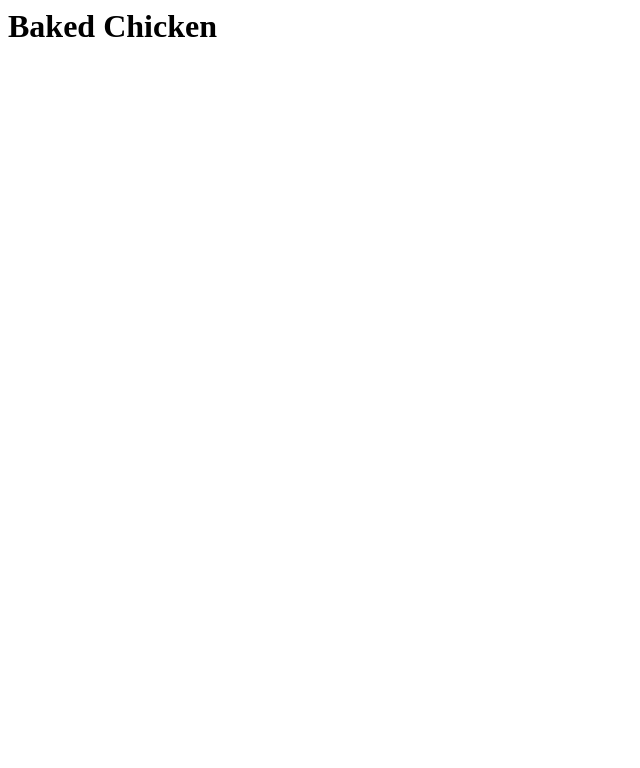
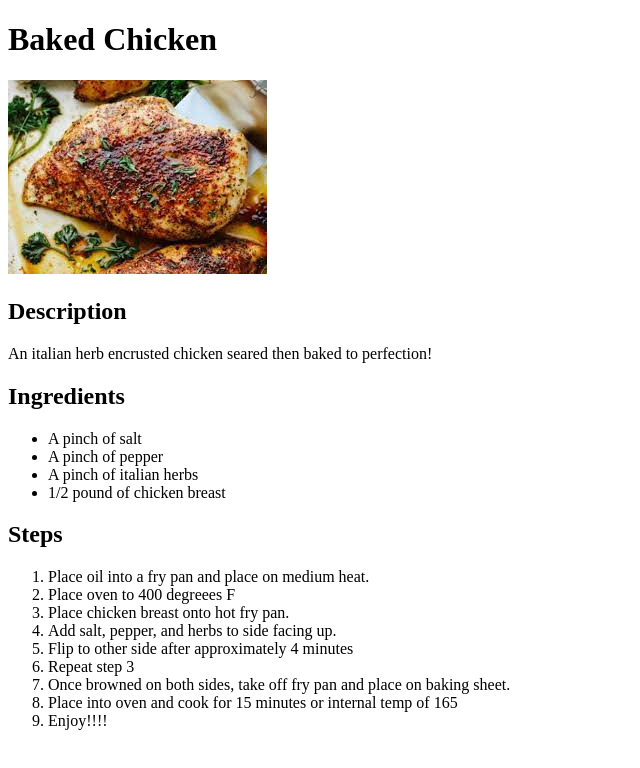
Before and after one commit to amolinaro471/recipes-project, a plain HTML site: page recipes/chicken.html in a window 1280 px wide. Shown: the whole page, without its empty margins (0-640 px from the left). Drawn offline with Linux system fonts and the light colour scheme.

Commit message:
This was the third step: Adding a fully fledged recipe page

```diff
--- a/recipes/chicken.html
+++ b/recipes/chicken.html
@@ -1 +1,34 @@
-<h1>Baked Chicken</h1>
+<!DOCTYPE html>
+<html lang="en">
+<head>
+    <meta charset="UTF-8">
+    <meta http-equiv="X-UA-Compatible" content="IE=edge">
+    <meta name="viewport" content="width=device-width, initial-scale=1.0">
+    <title>Baked Chicken Recipe</title>
+</head>
+<body>
+    <h1>Baked Chicken</h1>
+      <img src="../images/chicken.jpeg">
+    <h2>Description</h2>
+      <p>An italian herb encrusted chicken seared then baked to perfection!</p>
+    <h2>Ingredients</h2>
+      <ul>
+        <li>A pinch of salt</li>
+        <li>A pinch of pepper</li>
+        <li>A pinch of italian herbs</li>
+        <li>1/2 pound of chicken breast</li>
+      </ul>
+    <h2>Steps</h2>
+      <ol>
+        <li>Place oil into a fry pan and place on medium heat.</li>
+        <li>Place oven to 400 degreees F</li>
+        <li>Place chicken breast onto hot fry pan.</li>
+        <li>Add salt, pepper, and herbs to side facing up.</li>
+        <li>Flip to other side after approximately 4 minutes</li>
+        <li>Repeat step 3</li>
+        <li>Once browned on both sides, take off fry pan and place on baking sheet.</li>
+        <li>Place into oven and cook for 15 minutes or internal temp of 165</li>
+        <li>Enjoy!!!!</li>
+      </ol>
+</body>
+</html>
```
Also changed, not shown: images/chicken.jpeg (added).
